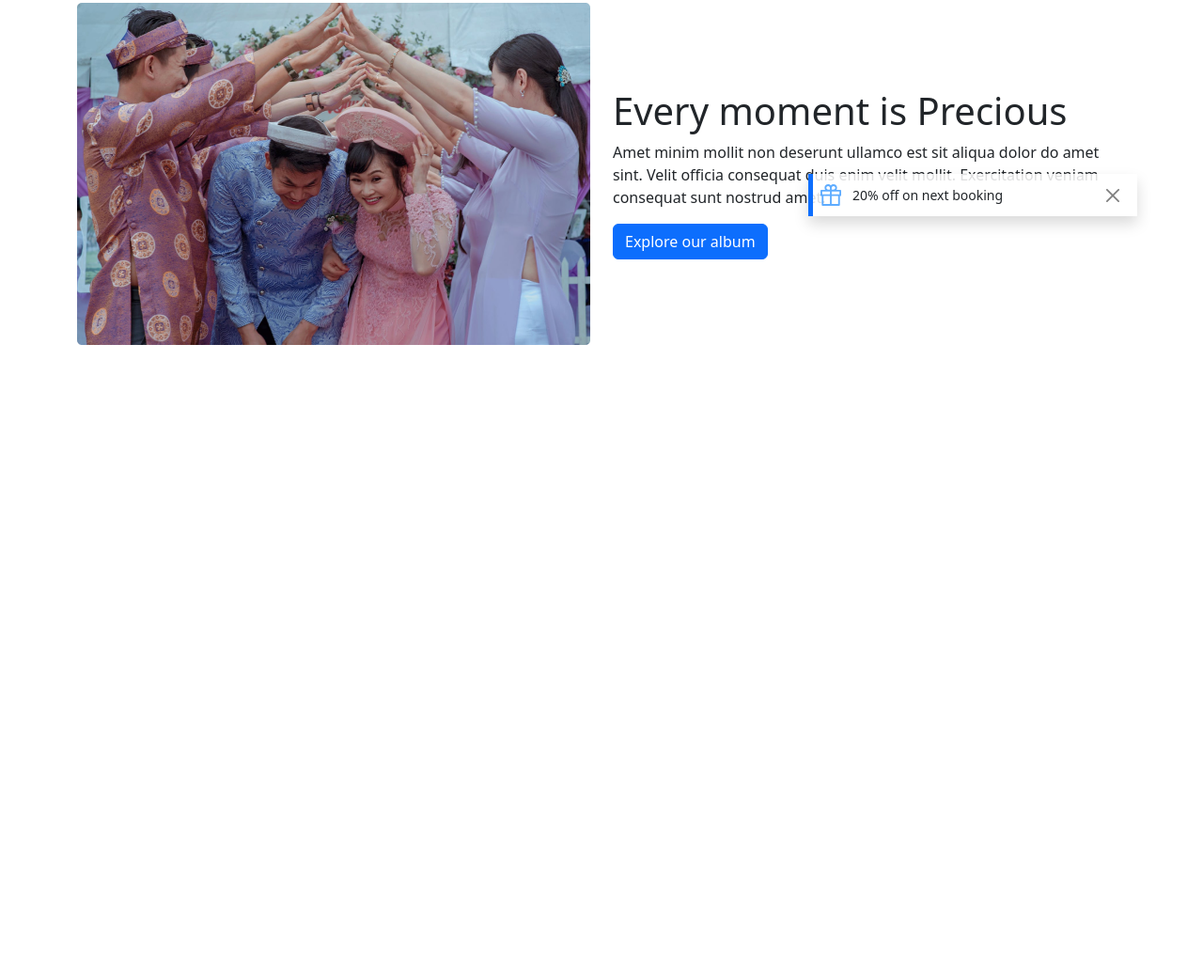
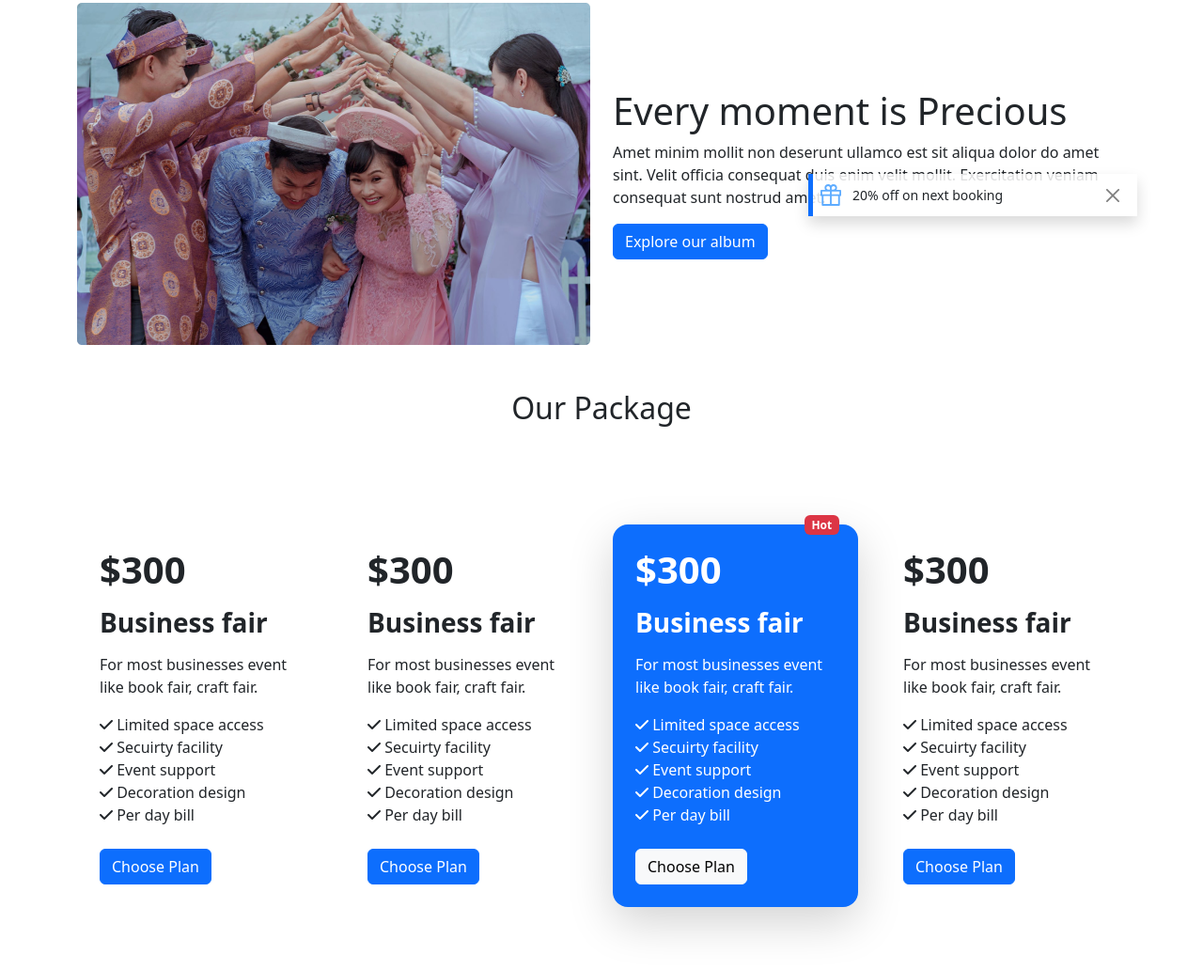
Before and after one commit to nwebpro/convention-center, a plain HTML site: page index.html in a window 1280 px wide. Shown: the part 636-1668 px from the top of the page at 94% size. Before the commit the page ends 1051 px from the top, so only its background shows below. Drawn offline with nearby package versions, Linux system fonts and the light colour scheme.

Commit message:
Our Package Section Added

```diff
--- a/assets/css/style.css
+++ b/assets/css/style.css
@@ -0,0 +1,9 @@
+ul{
+    list-style-type: none;
+    padding: 0;
+    margin: 0;
+}
+.badge-btn{
+    top: -13px;
+    right: 20px;
+}
--- a/index.html
+++ b/index.html
@@ -65,37 +65,37 @@
                     <!-- Carousel Item 01 -->
                     <div class="carousel-item active">
                         <img src="assets/images/banner.png" class="d-block w-100" alt="">
-                        <div class="carousel-caption d-none d-md-block">
+                        <div class="carousel-caption">
                             <h2>The perfect venue for your next event</h2>
                             <p>Amet minim mollit non deserunt ullamco est sit aliqua dolor do amet sint. Velit officia consequat duis enim velit</p>
-                            <a href="#" class="btn">Book Now</a>
+                            <a href="#" class="btn bg-light">Book Now</a>
                         </div>
                     </div>
                     <!-- Carousel Item 02 -->
                     <div class="carousel-item">
                         <img src="assets/images/banner.png" class="d-block w-100" alt="">
-                        <div class="carousel-caption d-none d-md-block">
+                        <div class="carousel-caption">
                             <h2>The perfect venue for your next event</h2>
                             <p>Amet minim mollit non deserunt ullamco est sit aliqua dolor do amet sint. Velit officia consequat duis enim velit</p>
-                            <a href="#" class="btn">Book Now</a>
+                            <a href="#" class="btn bg-light">Book Now</a>
                         </div>
                     </div>
                     <!-- Carousel Item 03 -->
                     <div class="carousel-item">
                         <img src="assets/images/banner.png" class="d-block w-100" alt="">
-                        <div class="carousel-caption d-none d-md-block">
+                        <div class="carousel-caption">
                             <h2>The perfect venue for your next event</h2>
                             <p>Amet minim mollit non deserunt ullamco est sit aliqua dolor do amet sint. Velit officia consequat duis enim velit</p>
-                            <a href="#" class="btn">Book Now</a>
+                            <a href="#" class="btn bg-light">Book Now</a>
                         </div>
                     </div>
                     <!-- Carousel Item 04 -->
                     <div class="carousel-item">
                         <img src="assets/images/banner.png" class="d-block w-100" alt="">
-                        <div class="carousel-caption d-none d-md-block">
+                        <div class="carousel-caption">
                             <h2>The perfect venue for your next event</h2>
                             <p>Amet minim mollit non deserunt ullamco est sit aliqua dolor do amet sint. Velit officia consequat duis enim velit</p>
-                            <a href="#" class="btn">Book Now</a>
+                            <a href="#" class="btn bg-light">Book Now</a>
                         </div>
                     </div>
                 </div>
@@ -125,6 +125,7 @@
                             <p>Amet minim mollit non deserunt ullamco est sit aliqua dolor do amet sint. Velit officia consequat duis enim velit mollit. Exercitation veniam consequat sunt nostrud amet.</p>
                             <a href="#" class="btn btn-primary">Explore our album</a>
                         </div>
+                        <!-- Toaster Message -->
                         <div class="toast show position-absolute end-0 top-50 rounded-0 border border-5 border-primary border-top-0 border-end-0 border-bottom-0" role="alert" aria-live="assertive" aria-atomic="true" data-bs-autohide="false">
                             <div class="d-flex px-2">
                                 <img src="assets/icons/gift.svg" alt="">
@@ -136,6 +137,87 @@
                 </div>
             </div>
         </section>
+        <!-- Our Package Section Area -->
+        <section class="mb-5">
+            <!-- Container -->
+            <div class="container">
+                <h2 class="text-center pb-5">Our Package</h2>
+                <div class="row pt-5">
+                    <div class="col-12 col-sm-12 col-md-3 col-lg-3">
+                        <div class="our-package mb-5 p-4">
+                            <h2 class="display-6 fw-bold mb-3">$300</h2>
+                            <h3 class="display-7 fw-bold mb-3">Business fair</h3>
+                            <p>For most businesses event like book fair, craft fair.</p>
+                            <div class="package-info mb-4">
+                                <ul>
+                                    <li><i class="fa-solid fa-check"></i> Limited space access</li>
+                                    <li><i class="fa-solid fa-check"></i> Secuirty facility</li>
+                                    <li><i class="fa-solid fa-check"></i> Event support</li>
+                                    <li><i class="fa-solid fa-check"></i> Decoration design</li>
+                                    <li><i class="fa-solid fa-check"></i> Per day bill</li>
+                                </ul>
+                            </div>
+                            <a href="#" class="btn btn-primary">Choose Plan</a>
+                        </div>
+                    </div>
+                    <div class="col-12 col-sm-12 col-md-3 col-lg-3">
+                        <div class="our-package mb-5 p-4">
+                            <h2 class="display-6 fw-bold mb-3">$300</h2>
+                            <h3 class="display-7 fw-bold mb-3">Business fair</h3>
+                            <p>For most businesses event like book fair, craft fair.</p>
+                            <div class="package-info mb-4">
+                                <ul>
+                                    <li><i class="fa-solid fa-check"></i> Limited space access</li>
+                                    <li><i class="fa-solid fa-check"></i> Secuirty facility</li>
+                                    <li><i class="fa-solid fa-check"></i> Event support</li>
+                                    <li><i class="fa-solid fa-check"></i> Decoration design</li>
+                                    <li><i class="fa-solid fa-check"></i> Per day bill</li>
+                                </ul>
+                            </div>
+                            <a href="#" class="btn btn-primary">Choose Plan</a>
+                        </div>
+                    </div>
+                    <div class="col-12 col-sm-12 col-md-3 col-lg-3">
+                        <div class="our-package mb-5 bg-primary p-4 shadow-lg text-white rounded-4 position-relative">
+                            <div class="badge-btn position-absolute">
+                                <span class="badge bg-danger">Hot</span>
+                            </div>
+                            <h2 class="display-6 fw-bold mb-3">$300</h2>
+                            <h3 class="display-7 fw-bold mb-3">Business fair</h3>
+                            <p>For most businesses event like book fair, craft fair.</p>
+                            <div class="package-info mb-4">
+                                <ul>
+                                    <li><i class="fa-solid fa-check"></i> Limited space access</li>
+                                    <li><i class="fa-solid fa-check"></i> Secuirty facility</li>
+                                    <li><i class="fa-solid fa-check"></i> Event support</li>
+                                    <li><i class="fa-solid fa-check"></i> Decoration design</li>
+                                    <li><i class="fa-solid fa-check"></i> Per day bill</li>
+                                </ul>
+                            </div>
+                            <a href="#" class="btn btn-light">Choose Plan</a>
+                        </div>
+                    </div>
+                    <div class="col-12 col-sm-12 col-md-3 col-lg-3">
+                        <div class="our-package mb-5 p-4">
+                            <h2 class="display-6 fw-bold mb-3">$300</h2>
+                            <h3 class="display-7 fw-bold mb-3">Business fair</h3>
+                            <p>For most businesses event like book fair, craft fair.</p>
+                            <div class="package-info mb-4">
+                                <ul>
+                                    <li><i class="fa-solid fa-check"></i> Limited space access</li>
+                                    <li><i class="fa-solid fa-check"></i> Secuirty facility</li>
+                                    <li><i class="fa-solid fa-check"></i> Event support</li>
+                                    <li><i class="fa-solid fa-check"></i> Decoration design</li>
+                                    <li><i class="fa-solid fa-check"></i> Per day bill</li>
+                                </ul>
+                            </div>
+                            <a href="#" class="btn btn-primary">Choose Plan</a>
+                        </div>
+                    </div>
+                </div>
+            </div>
+        </section>
+
     </main>
     <!-- Bootstrap Js Library -->
     <script src="https://cdn.jsdelivr.net/npm/bootstrap@5.2.0/dist/js/bootstrap.bundle.min.js"></script>
```
